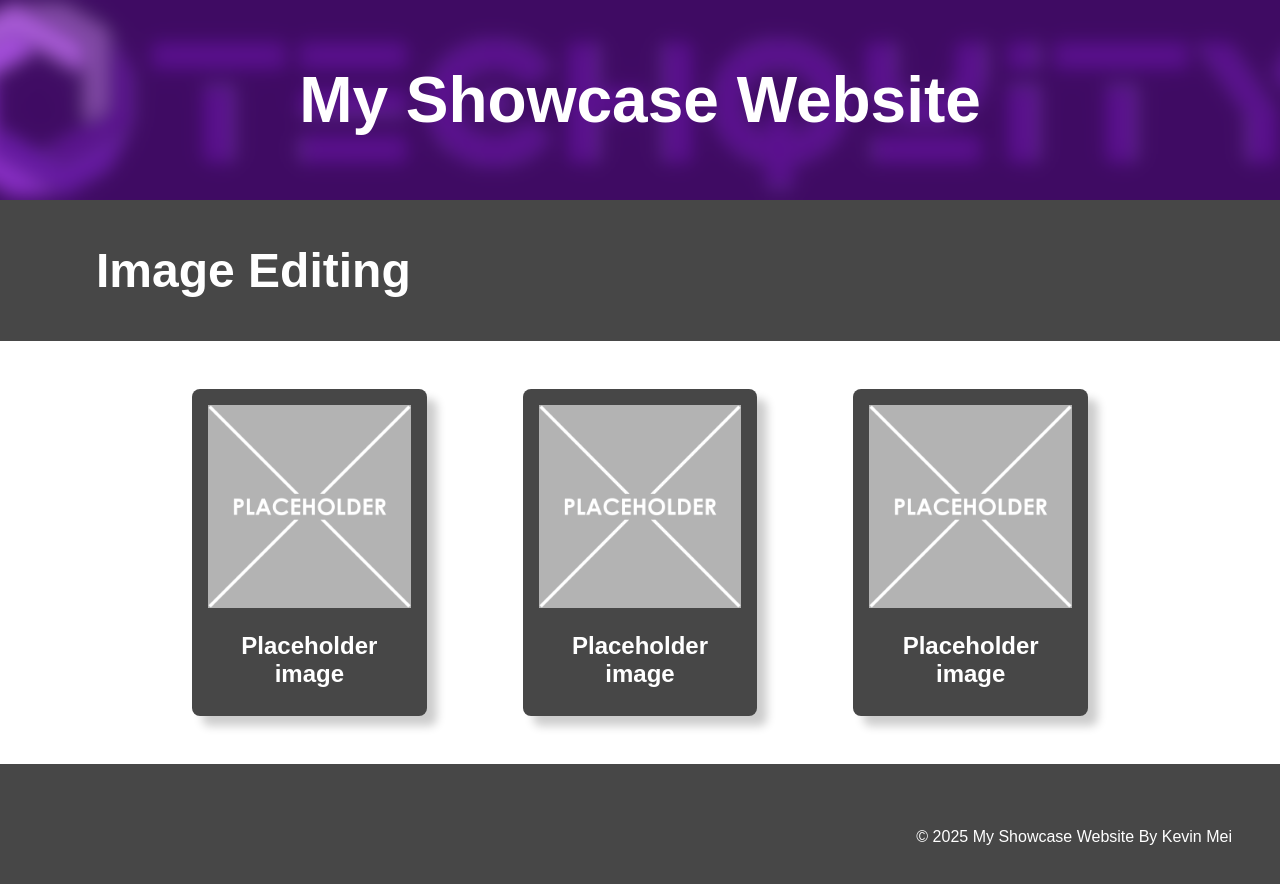
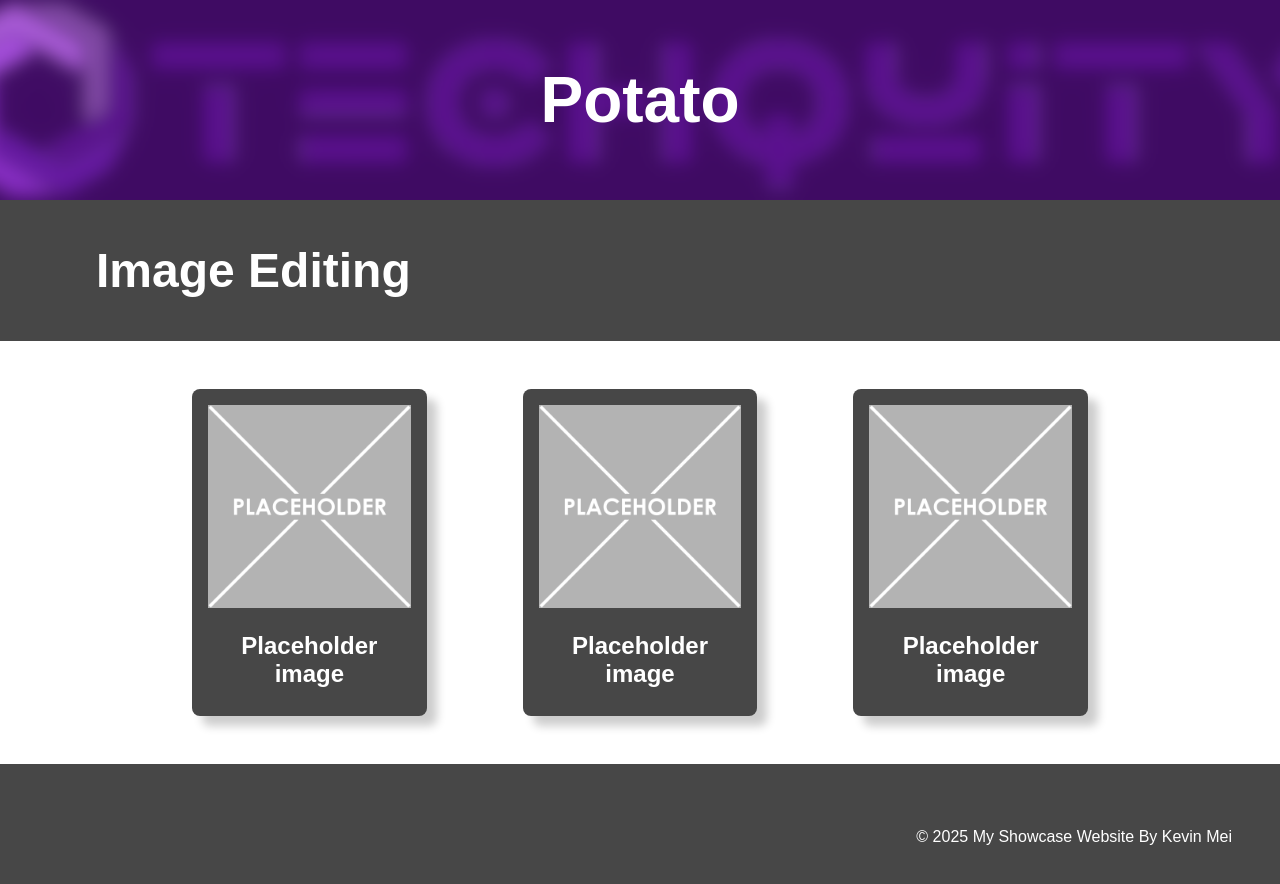
Before and after one commit to KevinMei381/MyYear10Website, a plain HTML site: page index.html in a window 1280 px wide. Drawn offline with Linux system fonts and the light colour scheme.

Commit message:
Update index.html

```diff
--- a/index.html
+++ b/index.html
@@ -12,7 +12,7 @@
 
     <!-- The Hero Section -------------------------------------------------------------------------------------- -->
     <section class="hero">
-        <div class="hero-text">My Showcase Website</div>
+        <div class="hero-text">Potato</div>
     </section>
 
 <!-- Topic one ------------------------------------------------------------------------------------------------- -->
```
